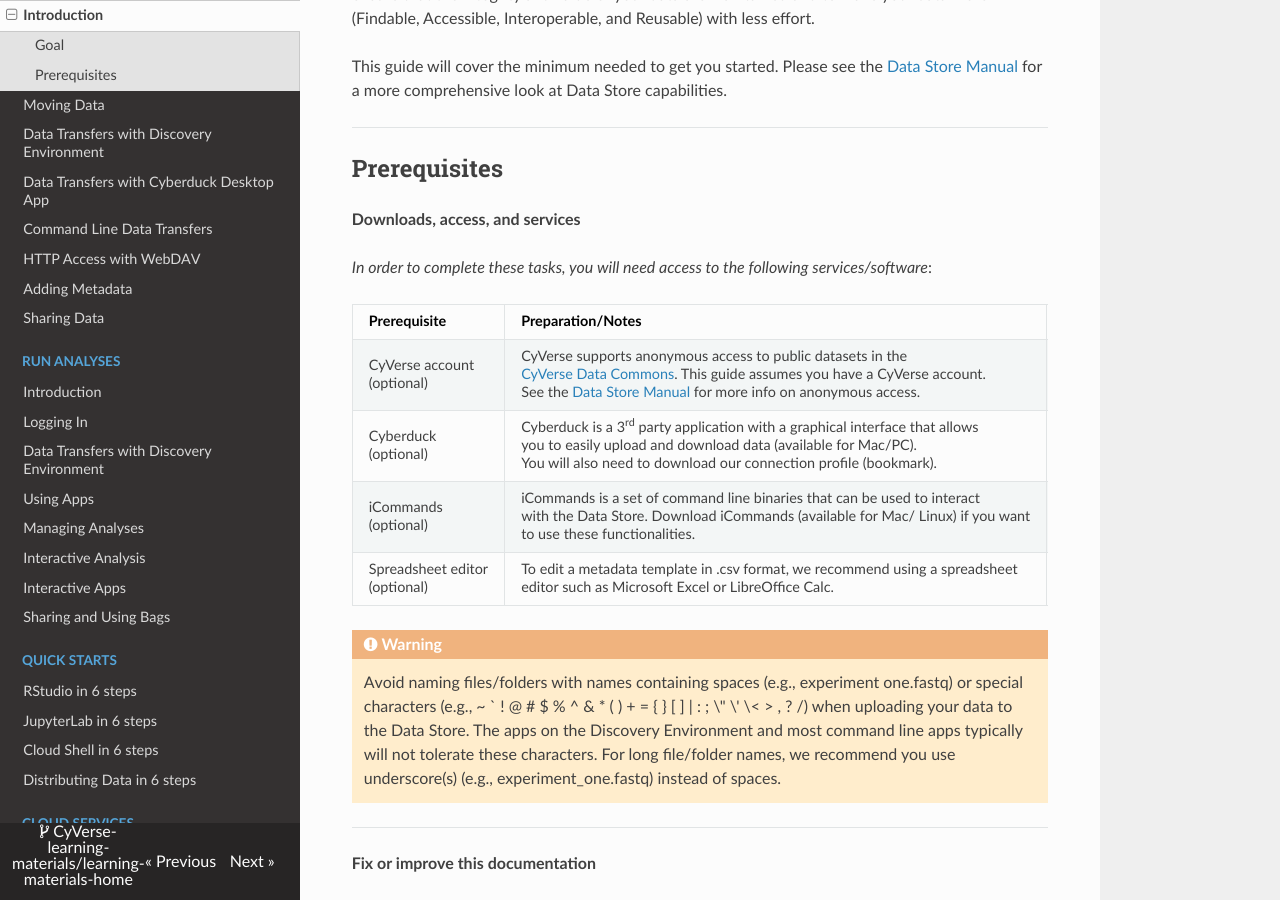
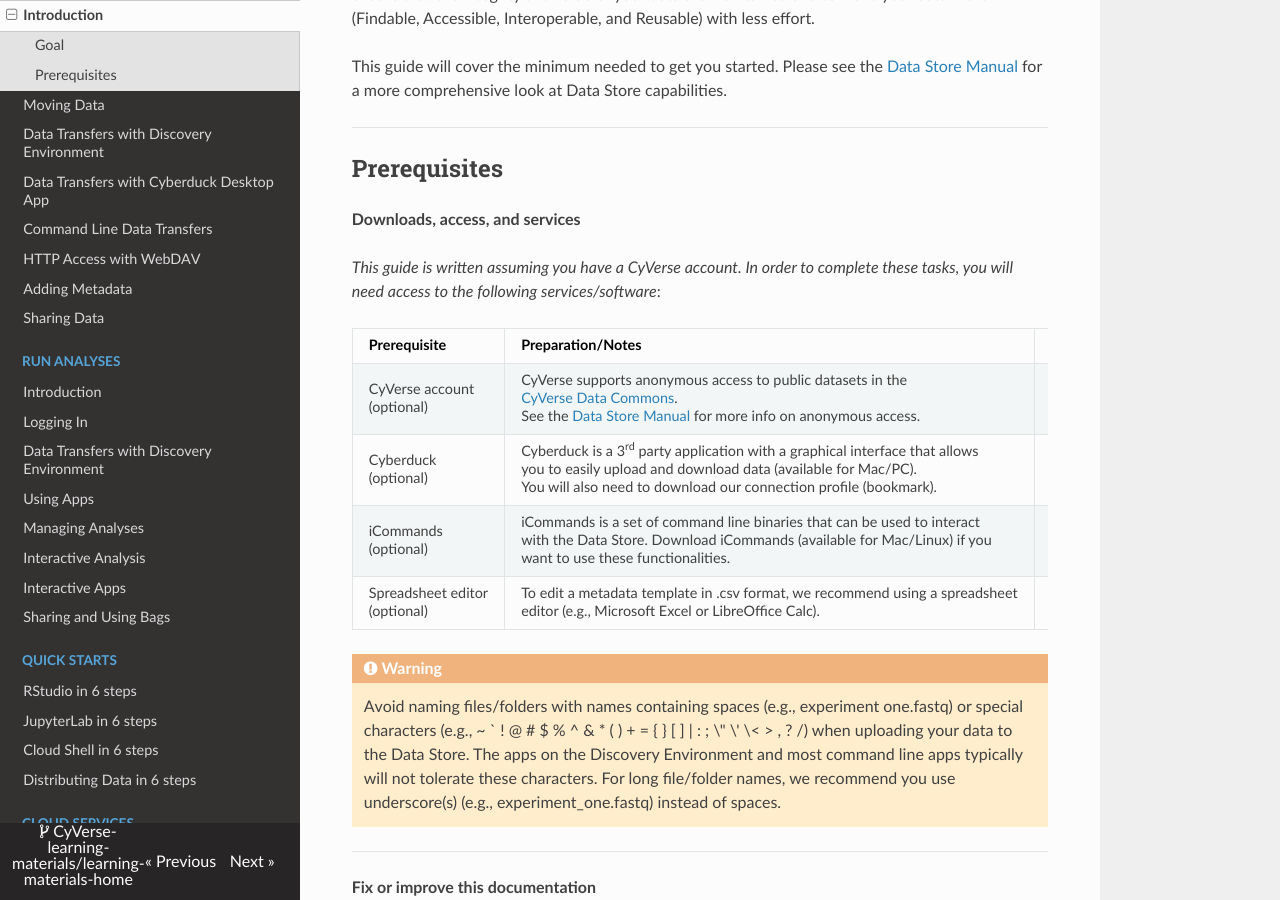
Before and after one commit to CyVerse-learning-materials/learning-materials-home, an MkDocs documentation site: the page built from docs/ds/intro.md, in a window 1280 px wide and 900 px high, scrolled down 664 px. Built offline with MkDocs 1.6.1, drawn with Linux system fonts in a browser that asks for light colours; nearby versions of some CDN libraries; a script that is not in the unit is left out.

Commit message:
Word edits, table formatting

```diff
--- a/docs/ds/intro.md
+++ b/docs/ds/intro.md
@@ -19,16 +19,16 @@
 
 **Downloads, access, and services**
 
-*In order to complete these tasks, you will need access to the
+*This guide is written assuming you have a CyVerse account. In order to complete these tasks, you will need access to the
 following services/software*:
 
 
 | Prerequisite | Preparation/Notes | Link/Download |
 | --- | --- | --- |
-| CyVerse account <br> (optional) | CyVerse supports anonymous access to public datasets in the <br> [CyVerse Data Commons](https://datacommons.cyverse.org/). This guide assumes you have a CyVerse account. <br> See the [Data Store Manual](https://cyverse.atlassian.net/wiki/spaces/DS/overview) for more info on anonymous access. |  [Get account](https://user.cyverse.org/){target=_blank} |
+| CyVerse account <br> (optional) | CyVerse supports anonymous access to public datasets in the <br> [CyVerse Data Commons](https://datacommons.cyverse.org/). <br> See the [Data Store Manual](https://cyverse.atlassian.net/wiki/spaces/DS/overview) for more info on anonymous access. |  [Get account](https://user.cyverse.org/){target=_blank} |
 | Cyberduck  <br> (optional) |  Cyberduck is a 3rd party application with a graphical interface that allows <br> you to easily upload and download data (available for Mac/PC). <br> You will also need to download our connection profile (bookmark). | - [Cyberduck Website](https://cyberduck.io/download/) <br> - [Cyberduck connection profile](https://cyverse.atlassian.net/wiki/download/attachments/241869843/CyVerseDataStore.cyberduckprofile?version=1&modificationDate=1568640173000&cacheVersion=1&api=v2) |
-|iCommands  <br> (optional) | iCommands is a set of command line binaries that can be used to interact <br> with the Data Store. Download iCommands (available for Mac/ Linux) if you want <br> to use these functionalities. | - [iCommands (for Mac)](https://cyverse.atlassian.net/wiki/download/attachments/241869823/cyverse-icommands-4.1.9.pkg?version=3&modificationDate=1472820029000&cacheVersion=1&api=v2) <br> - [iCommands (for Linux; see iCommands CLI)](https://irods.org/download/) |
-| Spreadsheet editor  <br> (optional) | To edit a metadata template in .csv format, we recommend using a spreadsheet <br> editor such as Microsoft Excel or LibreOffice Calc. | Free [LibreOffice](https://www.libreoffice.org/) |
+|iCommands  <br> (optional) | iCommands is a set of command line binaries that can be used to interact <br> with the Data Store. Download iCommands (available for Mac/Linux) if you <br> want to use these functionalities. | - [iCommands (for Mac)](https://cyverse.atlassian.net/wiki/download/attachments/241869823/cyverse-icommands-4.1.9.pkg?version=3&modificationDate=1472820029000&cacheVersion=1&api=v2) <br> - [iCommands (for Linux; see iCommands CLI)](https://irods.org/download/) |
+| Spreadsheet editor  <br> (optional) | To edit a metadata template in .csv format, we recommend using a spreadsheet <br> editor (e.g., Microsoft Excel or LibreOffice Calc). | Free [LibreOffice](https://www.libreoffice.org/) |
 
 !!! Warning
 
```
